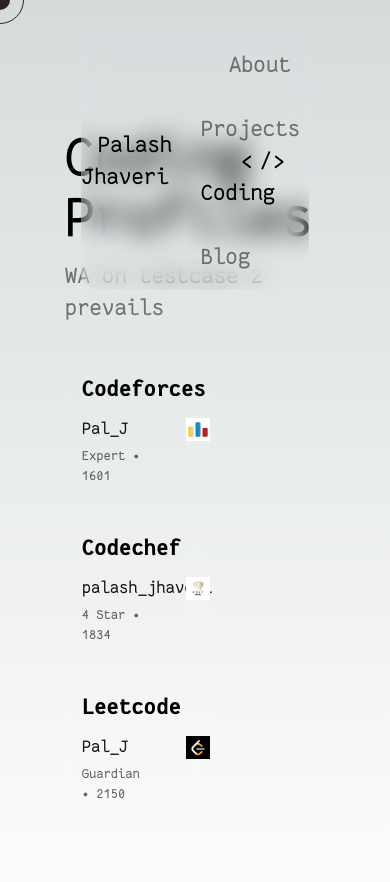
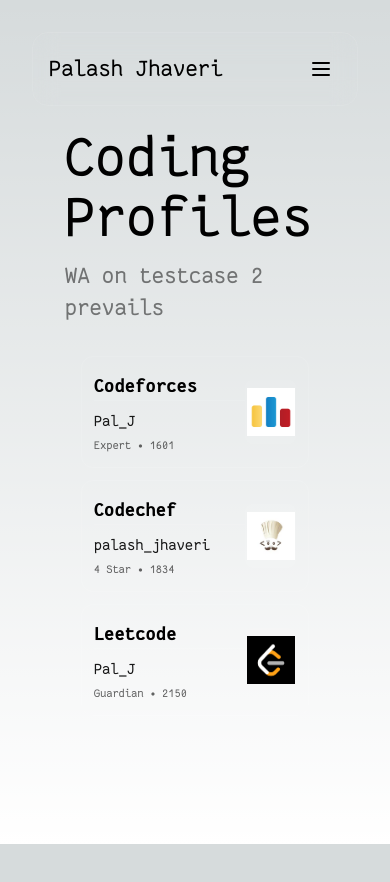
Before and after one commit to Pal8304/personal-website, a Next.js app: page /coding-profile in a window 390 px wide. Shown: the top 882 px of the page. After the commit the page ends 844 px from the top, so only its background shows below. Built offline with nearby package versions, Linux system fonts and the light colour scheme.

Commit message:
feat: made site more responsive

```diff
--- a/app/globals.css
+++ b/app/globals.css
@@ -38,9 +38,3 @@
   --font-roboto: var(--font-roboto);
   --font-roboto-mono: var(--font-roboto-mono);
 }
-
-@layer base {
-  * {
-    @apply cursor-none;
-  }
-}
--- a/app/layout.tsx
+++ b/app/layout.tsx
@@ -47,7 +47,7 @@
       path: "../public/fonts/FantasqueSansMono-BoldItalic.woff",
       weight: "700",
       style: "italic",
-    }
+    },
   ],
   display: "swap",
   variable: "--font-fantasque-sans",
@@ -71,10 +71,12 @@
       <body
         className={`${roboto_mono.className} ${roboto.variable} ${dancing_script.variable} ${fantasque_sans.variable}`}
       >
-        <div className="flex min-w-screen min-h-screen font-fantasque bg-[conic-gradient(at_bottom_right,_var(--tw-gradient-stops))] from-[#1d4ed8] via-[#1e40af] to-[#111827]">
+        <div className="flex w-screen h-screen font-fantasque bg-[conic-gradient(at_bottom_right,_var(--tw-gradient-stops))] from-[#1d4ed8] via-[#1e40af] to-[#111827]">
           <Navbar />
           {children}
-          <Cursor />
+          <div className="hidden lg:block">
+            <Cursor />
+          </div>
         </div>
       </body>
     </html>
--- a/components/blog-list/blog-link.tsx
+++ b/components/blog-list/blog-link.tsx
@@ -22,7 +22,7 @@
           {blogtitle}
         </div>
         <div className="text-l opacity-75 mb-1">{blogsubtitle}</div>
-        <div className="flex gap-2">
+        <div className="flex flex-wrap gap-2">
           {blogtags.map((tag) => (
             <div
               className="blog-tag border px-2 py-0.5 rounded-lg font-light opacity-50"
@@ -33,7 +33,7 @@
           ))}
         </div>
       </div>
-      <div className="opacity-50">
+      <div className="flex items-start h-full opacity-50">
         {new Date(blogdate).toLocaleDateString("en-US", {
           weekday: "long",
           year: "numeric",
--- a/components/cp-components/coding-profile-link.tsx
+++ b/components/cp-components/coding-profile-link.tsx
@@ -21,36 +21,33 @@
       href={codingProfileLink}
       target="_blank"
       rel="noopener noreferrer"
-      className="group block w-[50%] max-w-2xl"
+      className="group block w-full lg:w-[50%] max-w-2xl"
       onMouseEnter={() => setCodingPlatformHovered(codingPlatform)}
       onMouseLeave={() => setCodingPlatformHovered(null)}
       data-cursor="coding-profile-link"
     >
       <div
-        className="flex items-center w-full min-h-32 bg-transparent border border-white/10 rounded-xl p-4
+        className="flex items-center w-full min-h-28 lg:min-h-32 bg-transparent border border-white/10 rounded-xl p-3 lg:p-4
                       hover:border-white/30 hover:bg-white/5
                       transition-all duration-300 ease-out
                       hover:shadow-[0_8px_32px_rgba(255,255,255,0.1)]
-                      hover:translate-x-4 hover:backdrop-blur-sm"
+                      lg:hover:translate-x-4 hover:backdrop-blur-sm"
       >
         <div className="flex flex-col w-3/4 justify-center">
-          <div className="text-2xl font-semibold group-hover:text-white/95 transition-colors duration-200">
+          <div className="text-xl lg:text-2xl font-semibold group-hover:text-white/95 transition-colors duration-200">
             {codingPlatform}
           </div>
           <div className="h-px bg-white/10 mb-2 group-hover:bg-white/20 transition-colors duration-200"></div>
-          <div className="text-lg mb-1 opacity-90 group-hover:opacity-100 transition-opacity duration-200">
+          <div className="text-base lg:text-lg mb-1 opacity-90 group-hover:opacity-100 transition-opacity duration-200">
             {handle}
           </div>
-          <div className="text-sm opacity-60 group-hover:opacity-80 transition-opacity duration-200">
+          <div className="text-xs lg:text-sm opacity-60 group-hover:opacity-80 transition-opacity duration-200">
             {highestTag} • {maxRating}
           </div>
         </div>
-
-        <div className="w-px bg-white/20 self-stretch mx-4 group-hover:bg-white/40 transition-colors duration-200"></div>
-
         <div className="flex w-1/4 justify-center">
-          <div className="flex items-center justify-center w-20 h-20 rounded-lg bg-white/5 group-hover:bg-white/10 transition-colors duration-200 overflow-hidden">
-            <div className="relative w-16 h-16">
+          <div className="flex items-center justify-center w-16 h-16 lg:w-20 lg:h-20 rounded-lg bg-white/5 group-hover:bg-white/10 transition-colors duration-200 overflow-hidden">
+            <div className="relative w-12 h-12 lg:w-16 lg:h-16">
               <Image
                 src={iconPath}
                 alt={codingPlatform}
--- a/components/cp-components/coding-profile-list.tsx
+++ b/components/cp-components/coding-profile-list.tsx
@@ -18,13 +18,10 @@
     () => {
       const container = containerRef.current;
       if (!container) return;
-
       const wrapper = Array.from(
-        container.querySelectorAll<HTMLElement>(".coding-link-wrapper"),
+        container.querySelectorAll<HTMLElement>(".coding-link-wrapper")
       );
-
       const tl = gsap.timeline();
-
       tl.from(wrapper, {
         autoAlpha: 0,
         y: 20,
@@ -33,19 +30,18 @@
         stagger: 0.15,
       });
     },
-    { scope: containerRef },
+    { scope: containerRef }
   );
 
   return (
-    <div ref={containerRef} className="flex flex-col gap-3">
+    <div ref={containerRef} className="flex flex-col gap-3 px-4 lg:px-0">
       {CODINGPROFILES.map((profile, index) => {
         return (
           <div
             key={index}
-            className="coding-link-wrapper relative flex items-start gap-4 min-h-36"
+            className="coding-link-wrapper relative flex items-start gap-4 min-h-28 lg:min-h-36"
           >
             <CodingProfileLink
-              key={index}
               codingPlatform={profile.codingPlatform}
               codingProfileLink={profile.codingProfileLink}
               handle={profile.handle}
@@ -56,11 +52,10 @@
               setCodingPlatformHovered={setCodingPlatformHovered}
             />
             {profile.codingPlatform === codingPlatformHovered && (
-              <div className="flex">
+              <div className="hidden lg:flex">
                 <ProfileGraph codingPlatformHovered={codingPlatformHovered} />
               </div>
             )}
-            <div className="hidden md:block flex-1" />
           </div>
         );
       })}
--- a/components/cp-components/profile-graph.tsx
+++ b/components/cp-components/profile-graph.tsx
@@ -15,7 +15,7 @@
   return (
     <div className="pointer-events-none absolute left-[calc(50%+2rem)] top-[95%] -translate-y-1/2">
       <div
-        className="min-w-96 bg-transparent border border-white/10 rounded-xl p-4 backdrop-blur-sm
+        className="min-w-96 xl:min-w-[28rem] bg-transparent border border-white/10 rounded-xl p-4 backdrop-blur-sm
                     hover:border-white/20 hover:bg-white/5
                     transition-all duration-300 ease-out
                     shadow-[0_4px_16px_rgba(255,255,255,0.05)]
@@ -42,7 +42,6 @@
               src={graphPath}
               alt={`${codingPlatformHovered} rating graph`}
               fill
-              objectFit="fill"
               className="object-cover group-hover:scale-[1.02] transition-transform duration-300"
             />
           </div>
--- a/components/home/account-link.tsx
+++ b/components/home/account-link.tsx
@@ -12,7 +12,7 @@
         className="p-2"
         data-cursor="account-link"
       >
-        <Icon size={32} />
+        <Icon className="w-6 h-6 lg:w-8 lg:h-8" />
       </Link>
     </AnimatedEnter>
   );
--- a/components/navbar/navbar-item.tsx
+++ b/components/navbar/navbar-item.tsx
@@ -1,7 +1,6 @@
 "use client";
 import Link from "next/link";
 import { usePathname } from "next/navigation";
-import { useEffect, useState } from "react";
 
 interface NavbarItemProps {
   href: string;
@@ -16,9 +15,9 @@
   return (
     <Link
       href={href}
-      className={`m-7 relative rounded-3xl ${
+      className={`mr-7 ml-7 relative rounded-3xl ${
         isActive
-          ? "opacity-100 before:absolute before:content-['<'] before:-left-4 before:top-[-4px] after:absolute after:content-['/>'] after:-right-7 after:top-[-4px]"
+          ? "opacity-100 before:absolute before:content-['<'] before:-left-4 after:absolute after:content-['/>'] after:-right-7"
           : "opacity-50 before:absolute before:opacity-0 before:translate-x-[-20px] before:transition-all before:duration-300 before:content-['<'] after:absolute after:opacity-0 after:translate-x-[5px] after:transition-all after:duration-300 after:content-['/>'] hover:before:opacity-100 hover:before:translate-x-[-15px] hover:after:opacity-100 hover:after:translate-x-0 hover:opacity-100"
       }`}
       data-cursor="navbar-item"
--- a/components/navbar/navbar.tsx
+++ b/components/navbar/navbar.tsx
@@ -1,30 +1,60 @@
 "use client";
+import { useState } from "react";
 import { usePathname } from "next/navigation";
 import Link from "next/link";
 import { NAV_ITEMS, PORTFOLIO_TITLE } from "../../data/constants";
 import NavbarItem from "./navbar-item";
+import { Menu, X } from "lucide-react";
 
 export default function Navbar() {
+  const [isMenuOpen, setIsMenuOpen] = useState(false);
   const currentPath = usePathname();
   const validPaths = NAV_ITEMS.map((item) => item.href);
 
-  if (!validPaths.includes(currentPath) && !currentPath.startsWith("/blog/")) return null; // ToDo: Add a better way to handle this for blog posts
+  if (!validPaths.includes(currentPath) && !currentPath.startsWith("/blog/"))
+    return null;
 
   return (
-    <div className="w-full fixed top-4 flex justify-center items-center z-50">
-      <nav className="w-2/3 justify-center overflow-x-hidden overflow-y-auto">
+    <div className="w-full fixed top-4 flex justify-center items-center z-50 px-4">
+      <nav className="w-full lg:w-2/3 max-w-6xl">
         <div className="flex flex-row items-center justify-between m-4 text-2xl rounded-2xl bg-transparent backdrop-blur-md border border-white/10">
           <div>
             <Link href="/" className="m-4">
               {PORTFOLIO_TITLE}
             </Link>
           </div>
-          <div className="p-4">
+
+          <div className="hidden lg:flex p-4">
             {NAV_ITEMS.map((item) => (
               <NavbarItem key={item.href} href={item.href} label={item.label} />
             ))}
           </div>
+
+          <button
+            className="lg:hidden m-4 p-2 hover:bg-white/10 rounded-lg transition-colors"
+            onClick={() => setIsMenuOpen(!isMenuOpen)}
+          >
+            <div className="w-6 flex flex-col justify-between">
+              {isMenuOpen ? <X /> : <Menu />}
+            </div>
+          </button>
         </div>
+
+        {isMenuOpen && (
+          <div className="lg:hidden mt-2 mx-4 rounded-2xl bg-transparent backdrop-blur-md border border-white/10 overflow-hidden">
+            <div className="flex flex-col p-2">
+              {NAV_ITEMS.map((item) => (
+                <div
+                  key={item.href}
+                  onClick={() => setIsMenuOpen(false)}
+                  className="w-full"
+                >
+                  <NavbarItem href={item.href} label={item.label} />
+                </div>
+              ))}
+            </div>
+          </div>
+        )}
       </nav>
     </div>
   );
--- a/data/constants.ts
+++ b/data/constants.ts
@@ -57,7 +57,7 @@
   {
     deployLink: "https://scheduling-algorithms-rnud.vercel.app/",
     githubLink: "https://github.com/Pal8304/Scheduling_Algorithms",
-    title: "Scheduling_Algorithms",
+    title: "Scheduling-Algorithm",
     description: "A simulator of scheduling algorithms for OS project",
     tags: ["NextJs", "Tailwind"],
   },
```
Also changed, not shown: components/home/animated-name.tsx (+8 -4 lines), 1 other file (tests, documents, lock files or other folders).
